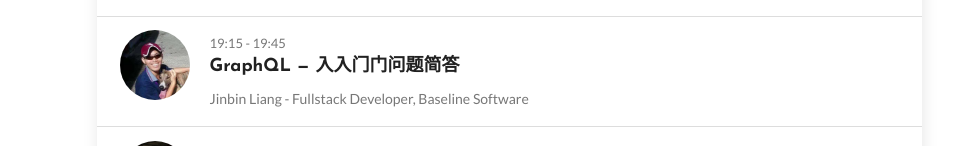
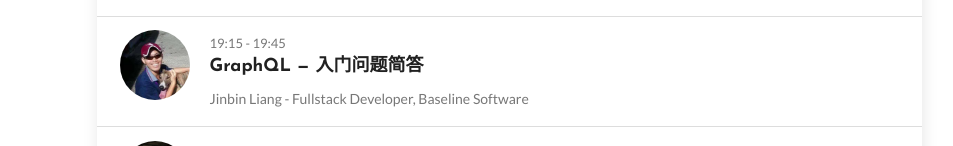
Before and after one commit to graphql-shenzhen/graphql-shenzhen.org, a Gatsby site: page / in a window 1280 px wide. Shown: the part 3480-3626 px from the top of the page, without its empty margins (273-1226 px from the left). Built offline with nearby package versions, Linux system fonts and the light colour scheme; Gatsby itself is replaced by a stand-in of ours; a web font is replaced by a local one.

Commit message:
fix jinbing talk

```diff
--- a/src/pages/index.js
+++ b/src/pages/index.js
@@ -988,7 +988,7 @@ const IndexPage = () => {
                             />
                           </div>
                           <span className="time">19:15 - 19:45</span>
-                          <h4>GraphQL — 入入⻔门问题简答</h4>
+                          <h4>GraphQL — 入门问题简答</h4>
                           <h5 className="name">
                             Jinbin Liang - Fullstack Developer, Baseline
                             Software
```
